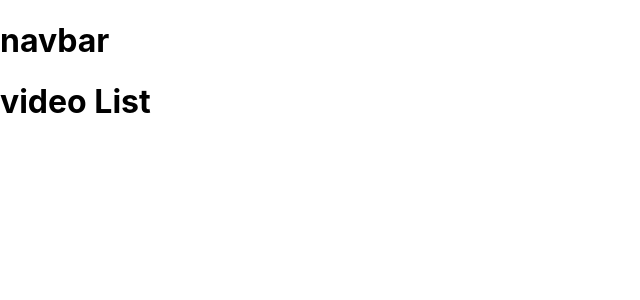
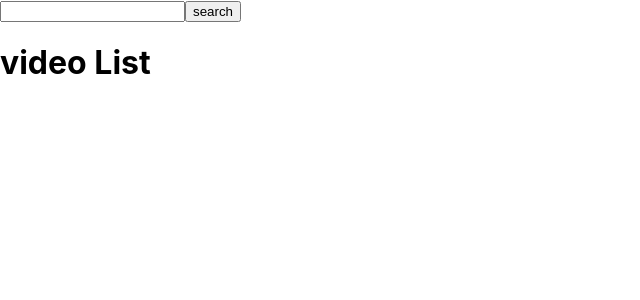
Before and after one commit to jin0kim326/react-youtube-clone, a React (Create React App) app: page / in a window 1280 px wide. Shown: the top 300 px of the page, without its empty margins (0-640 px from the left). Built offline with nearby package versions, Linux system fonts and the light colour scheme.

Commit message:
navbar 기능 구현 (검색어 미적용...ㅠㅠ)

```diff
--- /dev/null
+++ b/public/data/searchVideoList.json
@@ -0,0 +1,3 @@
+{
+    "search" : "true"
+}
--- a/src/components/Navbar/Navbar.jsx
+++ b/src/components/Navbar/Navbar.jsx
@@ -1,9 +1,51 @@
-import React from 'react';
+import { useQuery, useQueryClient } from '@tanstack/react-query';
+import React, { useState } from 'react';
 
 export default function Navbar() {
+    const [query, setQuery] = useState(''); //검색어
+    const client = useQueryClient();
+
+    const {
+        isLoading,
+        error,
+        data: searchVideoList,
+      } = useQuery(['searchVideoList'], async () => {
+        return fetchVideosByQuery(query);
+      },{
+        staleTime: 6000
+      });
+
+
+
+
+    const handleSubmit = (e) => {
+        e.preventDefault();
+        getSearchList();
+    }
+
+    const getSearchList= () =>{
+        client.invalidateQueries(['searchVideoList']);
+    }
+
+    const fetchVideosByQuery = async (query) => {
+        console.log(`:: 검색결과 조회완료 검색어:${query} ::`);
+        return fetch(`data/searchVideoList.json`).then((res) => res.json());
+    }
+
+
+
+
+    const handleChange = (e) => {
+        const {value: query} = e.target;
+        setQuery(query);
+    }
+
     return (
-        <div>
-            <h1>navbar</h1>
-        </div>
+        <>
+            <form action="" onSubmit={handleSubmit} >
+                <input type="text" name='q' onChange={handleChange}/>
+                <button>search</button>
+            </form>
+        </>
     );
 }
```
